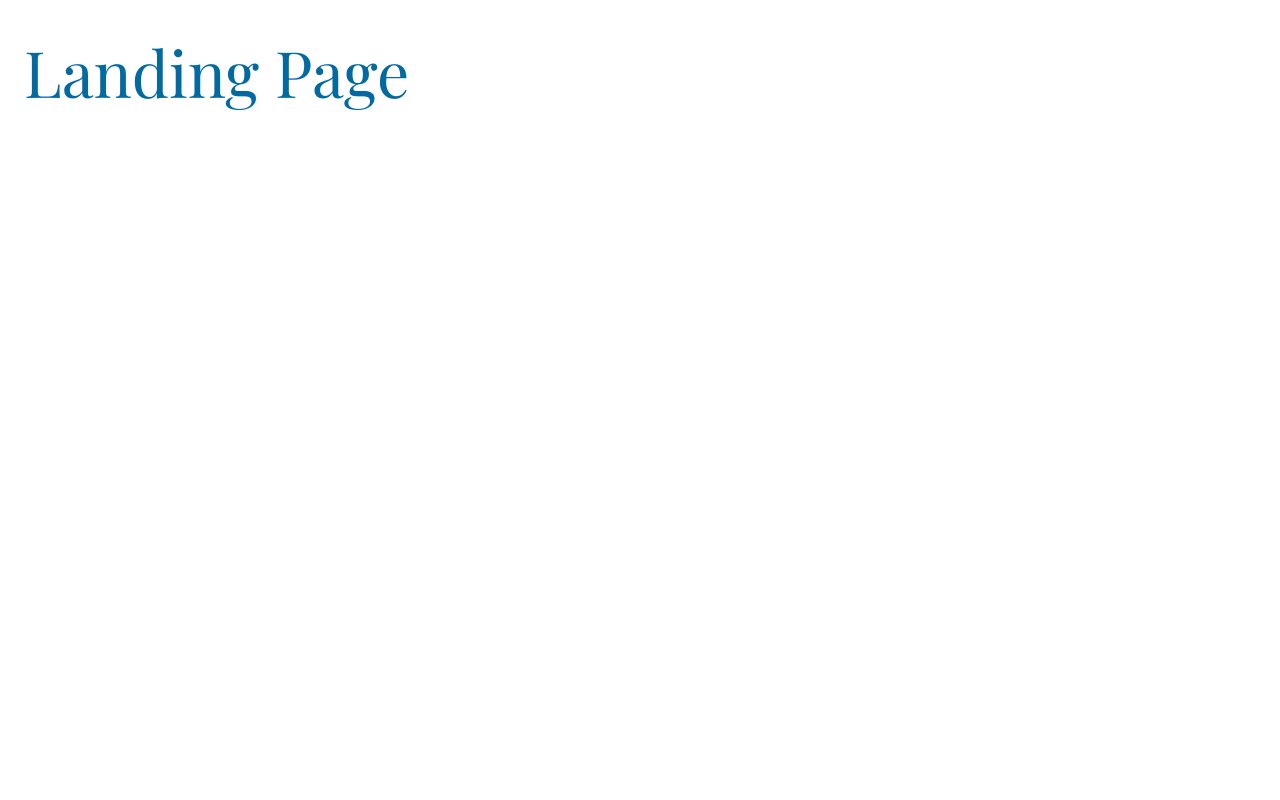
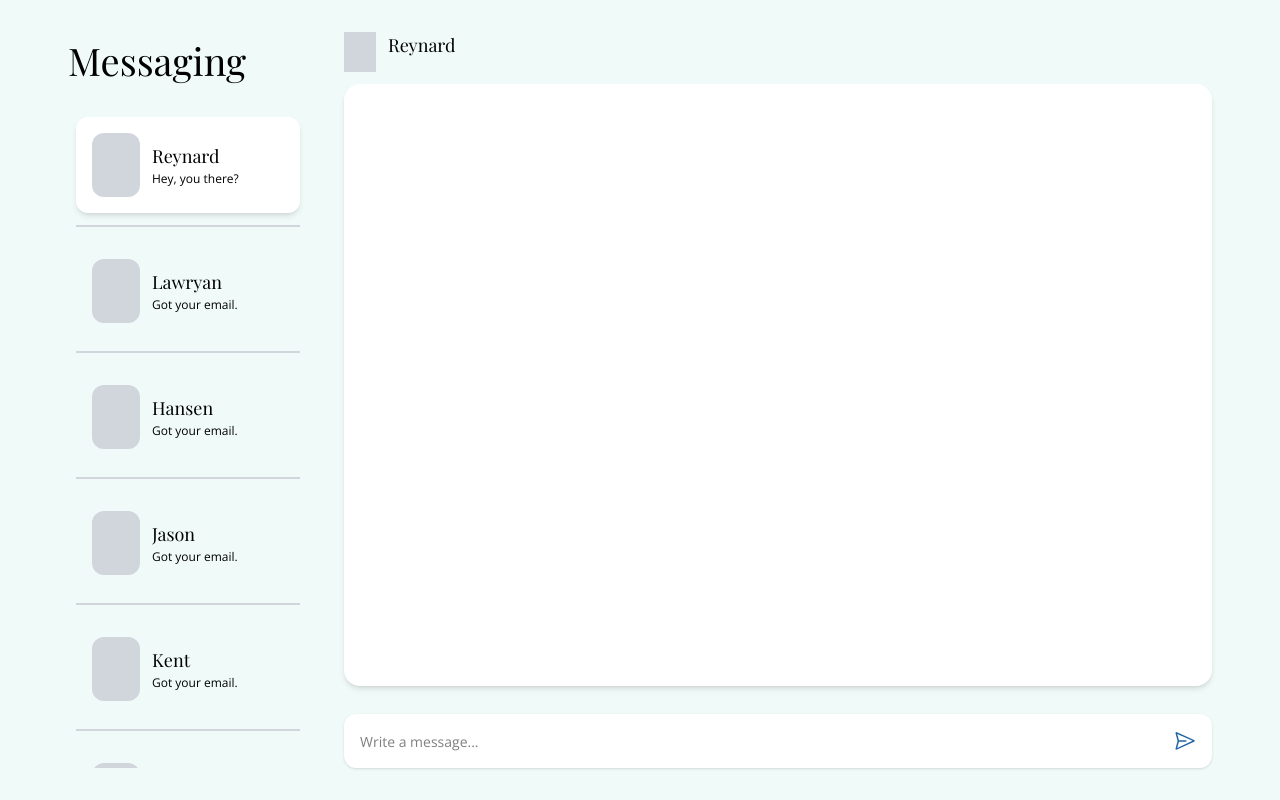
Before and after one commit to reynardaj/WeLearn, a Next.js app: page / in a window 1280 px wide. Built offline with nearby package versions, Linux system fonts and the light colour scheme.

Commit message:
Create Message Page FE

```diff
--- a/src/app/page.tsx
+++ b/src/app/page.tsx
@@ -1,9 +1,10 @@
 import { Title } from "@/components/Heading";
+import MessagePage from "@/components/MessagePage";
 
 export default function Home() {
   return (
-    <div className="p-6">
-      <Title className="!text-primary">Landing Page</Title>
+    <div>
+      <MessagePage />
     </div>
   );
 }
--- /dev/null
+++ b/src/components/MessagePage.tsx
@@ -0,0 +1,77 @@
+'use client';
+import { useEffect, useState } from 'react';
+import React from 'react';
+import { playfair } from '@/lib/fonts';
+import Contacts from './contacts';
+import { VscSend } from "react-icons/vsc";
+
+
+export default function MessagePage() {
+    const [activeConv, setActiveConv] = React.useState<string>('1');
+
+    const people = [
+    { id: '1', name: 'Reynard', last: 'Hey, you there?' },
+    { id: '2', name: 'Lawryan',   last: 'Got your email.' },
+    { id: '3', name: 'Hansen',   last: 'Got your email.' },
+    { id: '4', name: 'Jason',   last: 'Got your email.' },
+    { id: '5', name: 'Kent',   last: 'Got your email.' },
+    { id: '6', name: 'Yoel',   last: 'Got your email.' },
+    { id: '7', name: 'Test',   last: 'Got your email.' },
+    { id: '8', name: 'Test1',   last: 'Got your email.' },
+    ];
+
+    const current = people.find(p => p.id === activeConv);
+
+    return (
+        <div className='flex gap-5 h-screen w-full bg-[#F0FAF9] p-6 pl-15 pr-15'>
+            <div className='flex flex-col gap-5 w-[20vw] p-2 h-full'>
+                <h1 className={`${playfair.className} text-[38px]`}>Messaging</h1>
+                {/* Contacts */}
+                <div className='flex-1 overflow-y-auto p-2 scrollbar-hover'>
+                    <div className="space-y-4">
+                        {people.map((p, idx) => {
+                            const isLast = idx === people.length - 1;
+                            return (
+                                <div
+                                    key={p.id}
+                                    className={!isLast ? 'pb-3 border-b-2 border-gray-300' : ''}
+                                >
+                                    <Contacts
+                                        name={p.name}
+                                        lastMessage={p.last}
+                                        selected={p.id === activeConv}
+                                        onClick={() => setActiveConv(p.id)}
+                                    />
+                                </div>
+                            );
+                        })}
+                    </div>
+                </div>
+            </div>
+
+            {/* Message */}
+            <div className='w-[80vw] flex flex-col flex-1 p-2 gap-3'>
+                {/* Currently Chatting */}
+                <div className='flex gap-3'>
+                    <div className='bg-gray-300 h-[5vh] w-[2.5vw]'></div>
+                    <p className={`${playfair.className} text-[18px]`}>{current ? current.name : 'Select a contact'}</p>
+                </div>
+
+                <div className="flex-1 bg-white rounded-2xl p-6 overflow-y-auto shadow-md">
+                    {/* …messages… */}
+                </div>
+
+                <div className="mt-4 bg-white rounded-xl p-4 flex items-center shadow-sm">
+                    <input
+                        type="text"
+                        placeholder="Write a message..."
+                        className="flex-1 bg-transparent outline-none border-none text-[14px]"
+                    />
+                    <button className="ml-2">
+                        <VscSend className='text-[#1F65A6] text-[22px]'/>
+                    </button>
+                </div>
+            </div>
+        </div>
+    );
+}
--- /dev/null
+++ b/src/components/contacts.tsx
@@ -0,0 +1,43 @@
+import React from 'react'
+import { playfair } from '@/lib/fonts';
+
+interface ContactProps {
+  name: string;
+  lastMessage: string;
+  selected?: boolean;
+  onClick?: () => void;
+}
+
+export default function Contact({
+  name,
+  lastMessage,
+  selected = false,
+  onClick,
+}: ContactProps) {
+  return (
+    <div
+      onClick={onClick}
+      className={[
+        'h-[12vh] w-full p-4 flex gap-3 cursor-pointer transition',
+        selected
+          ? 'bg-white shadow-md hover:bg-gray-50 rounded-xl'
+          : 'hover:bg-gray-50'
+      ].join(' ')}
+    >
+      <div
+        className={[
+          'w-[25%] h-full rounded-xl flex-shrink-0',
+          selected ? 'bg-gray-300' : 'bg-gray-300'
+        ].join(' ')}
+      />
+      <div className="flex flex-col justify-center overflow-hidden">
+        <p className={`${playfair.className} text-[18px]`}>
+          {name}
+        </p>
+        <p className="text-[12px]">
+          {lastMessage}
+        </p>
+      </div>
+    </div>
+  );
+}
```
